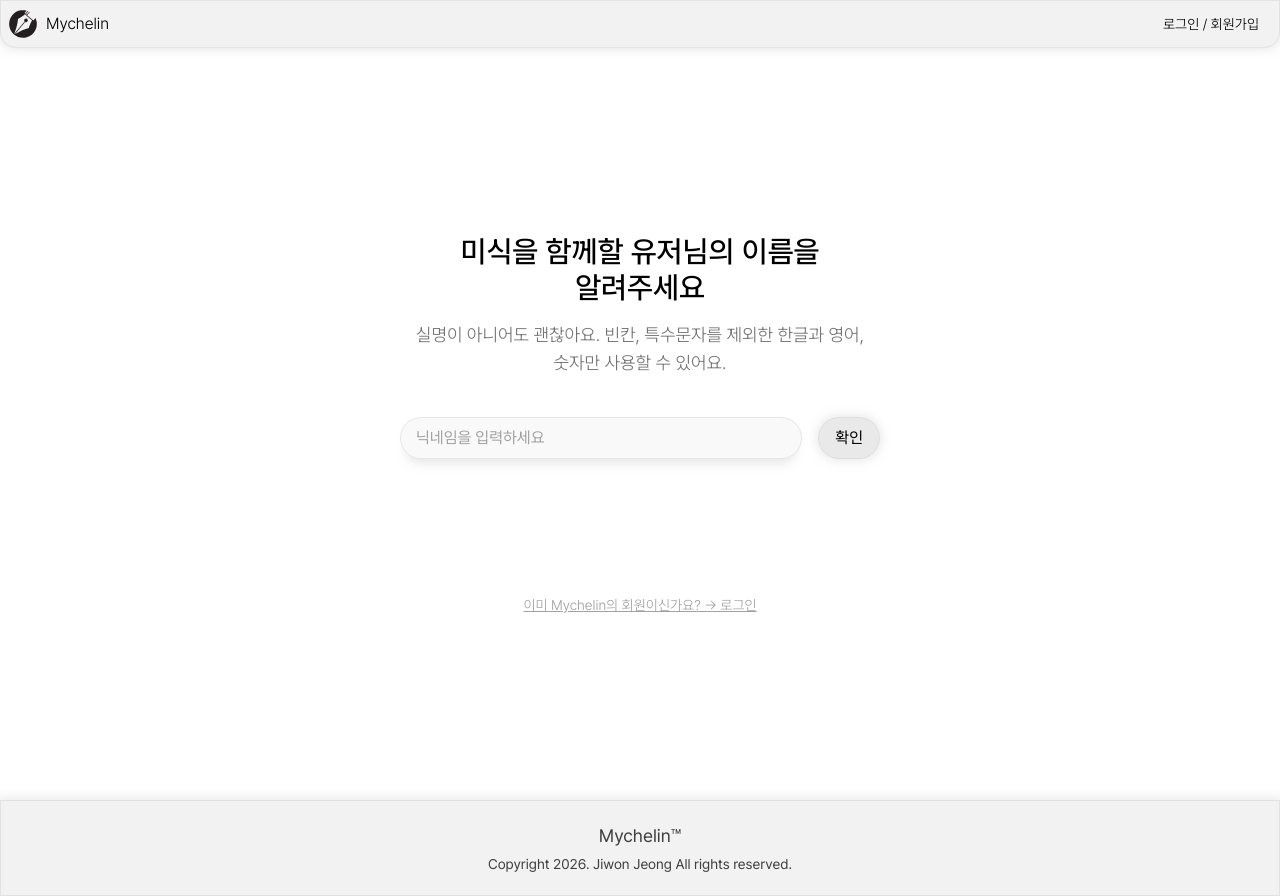
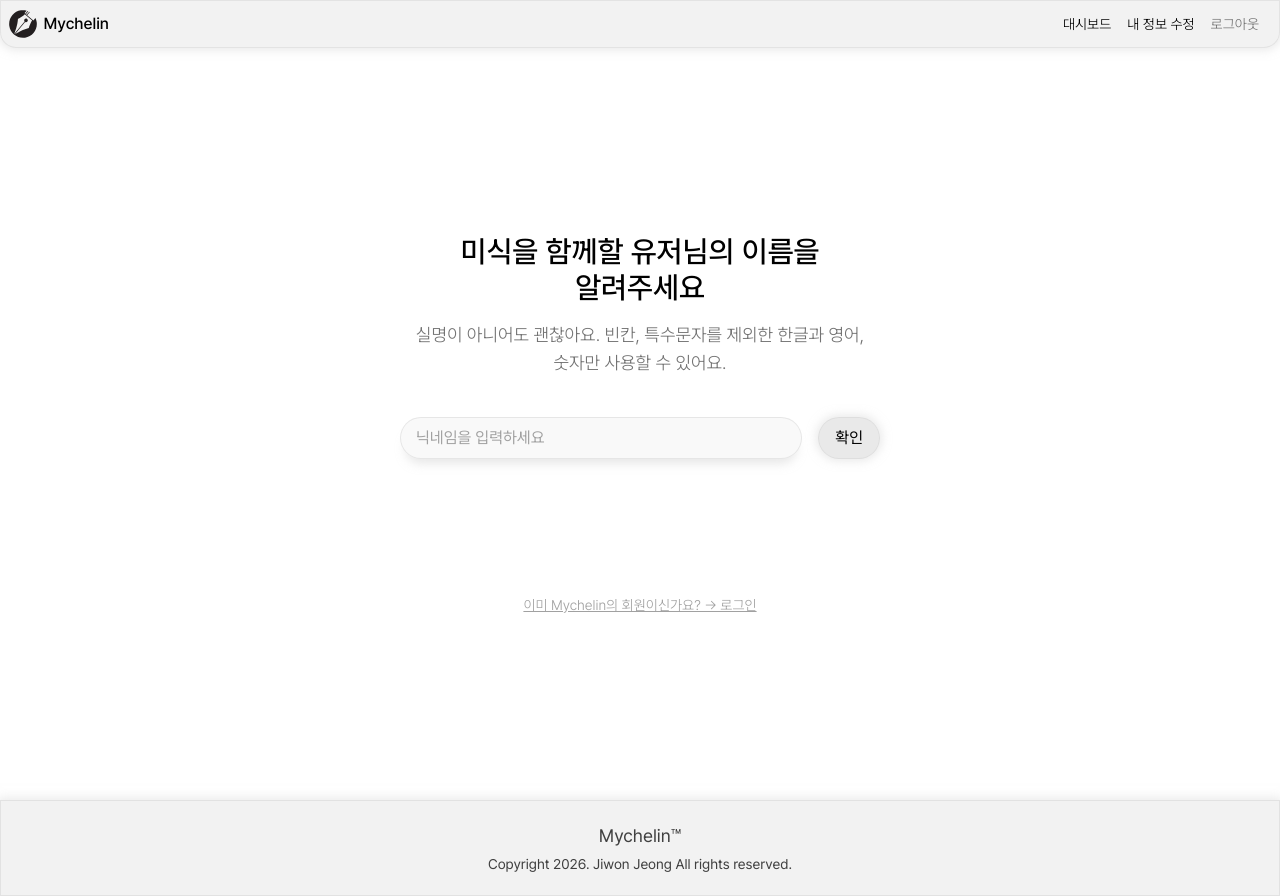
Before and after one commit to jiwonsudo/Mychelin, a Next.js app: page /register in a window 1280 px wide. Built offline with nearby package versions, Linux system fonts and the light colour scheme.

Commit message:
Refactor & Feat: Navbar, Footer components/common으로 이동하고 Navbar 로그인 상태에 따라 버튼 교체되도록 변경

```diff
--- /dev/null
+++ b/app/components/common/Navbar.tsx
@@ -0,0 +1,54 @@
+"use client";
+
+import Image from "next/image";
+import Link from "next/link";
+import { useState } from "react"; // 실제로는 전역 상태나 세션을 사용
+import logo_img from "@/public/logo.svg";
+
+export const Navbar = () => {
+  // TODO: 임시 로그인 상태를 이후 실제 인증 로직과 연결
+  const [isLoggedIn, setIsLoggedIn] = useState(true);
+
+  return (
+    <nav
+      className="flex justify-between items-center px-2 fixed top-0 left-0 w-full h-12 font-light
+      bg-neutral-300/30 border border-neutral-300/50 rounded-b-2xl shadow-[0_0_10px_2px_#D4D4D480] backdrop-blur-md z-10"
+    >
+      <Link href="/" className="flex h-8">
+        <div className="flex justify-between items-center h-full w-25">
+          <Image
+            src={logo_img}
+            alt="logo"
+            className="w-7 h-7 object-contain"
+            sizes="28px"
+            priority={true}
+          />
+          <h1 className="h-6 text-md font-medium">Mychelin</h1>
+        </div>
+      </Link>
+
+      <div className="mr-3 flex gap-4 items-center text-sm">
+        {isLoggedIn ? (
+          <>
+            <Link href="/dashboard" className="hover:underline">
+              대시보드
+            </Link>
+            <Link href="/profile" className="hover:underline">
+              내 정보 수정
+            </Link>
+            <button
+              onClick={() => setIsLoggedIn(false)}
+              className="text-neutral-500 hover:text-black hover:underline transition duration-200"
+            >
+              로그아웃
+            </button>
+          </>
+        ) : (
+          <Link href="/login" className="hover:underline">
+            로그인 / 회원가입
+          </Link>
+        )}
+      </div>
+    </nav>
+  );
+};
--- a/app/components/layout/navbar.tsx
+++ /dev/null
@@ -1,29 +0,0 @@
-import Image from "next/image";
-import Link from "next/link";
-
-import logo_img from "@/public/logo.svg";
-
-export const Navbar = () => {
-  return (
-    <nav
-      className="flex justify-between items-center px-2 fixed top-0 left-0 w-full h-12 font-light
-    bg-neutral-300/30 border border-neutral-300/50 rounded-b-2xl shadow-[0_0_10px_2px_#D4D4D480] backdrop-blur-md z-10"
-    >
-      <Link href="/" className="flex h-8">
-        <div className="flex justify-between items-center h-full w-25">
-          <Image
-            src={logo_img}
-            alt="logo"
-            className="w-7 h-7 object-contain"
-            sizes="28px"
-            priority={true}
-          />
-          <h1 className="h-6 text-md">Mychelin</h1>
-        </div>
-      </Link>
-      <Link href="/login" className="mr-3 text-sm">
-        로그인 / 회원가입
-      </Link>
-    </nav>
-  );
-};
--- a/app/layout.tsx
+++ b/app/layout.tsx
@@ -2,8 +2,8 @@ import type { Metadata } from "next";
 import { fonts } from "@/app/fonts";
 import "@/app/globals.css";
 
-import { Navbar } from "@/app/components/layout/Navbar";
-import { Footer } from "@/app/components/layout/Footer";
+import { Navbar } from "@/app/components/common/Navbar";
+import { Footer } from "@/app/components/common/Footer";
 
 export const metadata: Metadata = {
   title: "Mychelin",
```
Also changed, not shown: app/components/common/Footer.tsx (renamed from app/components/layout/Footer.tsx).
